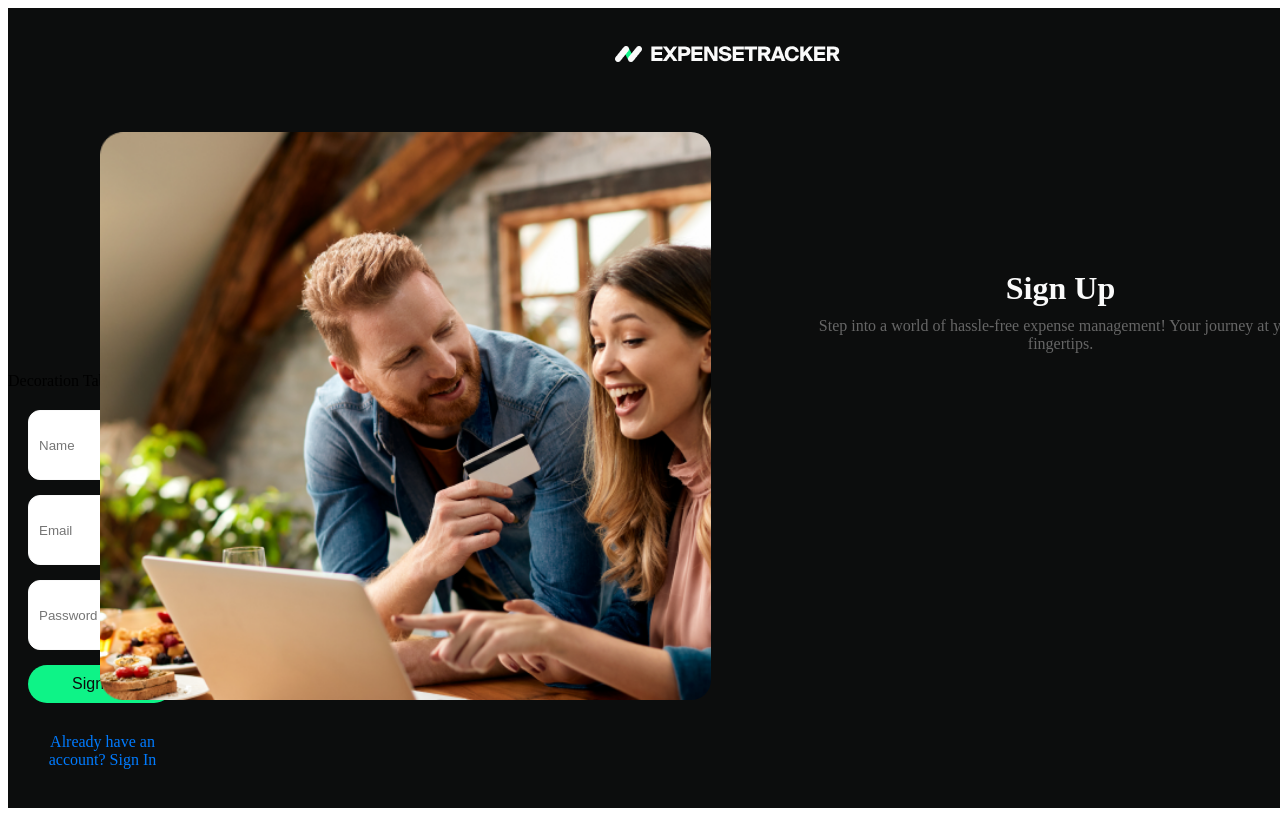
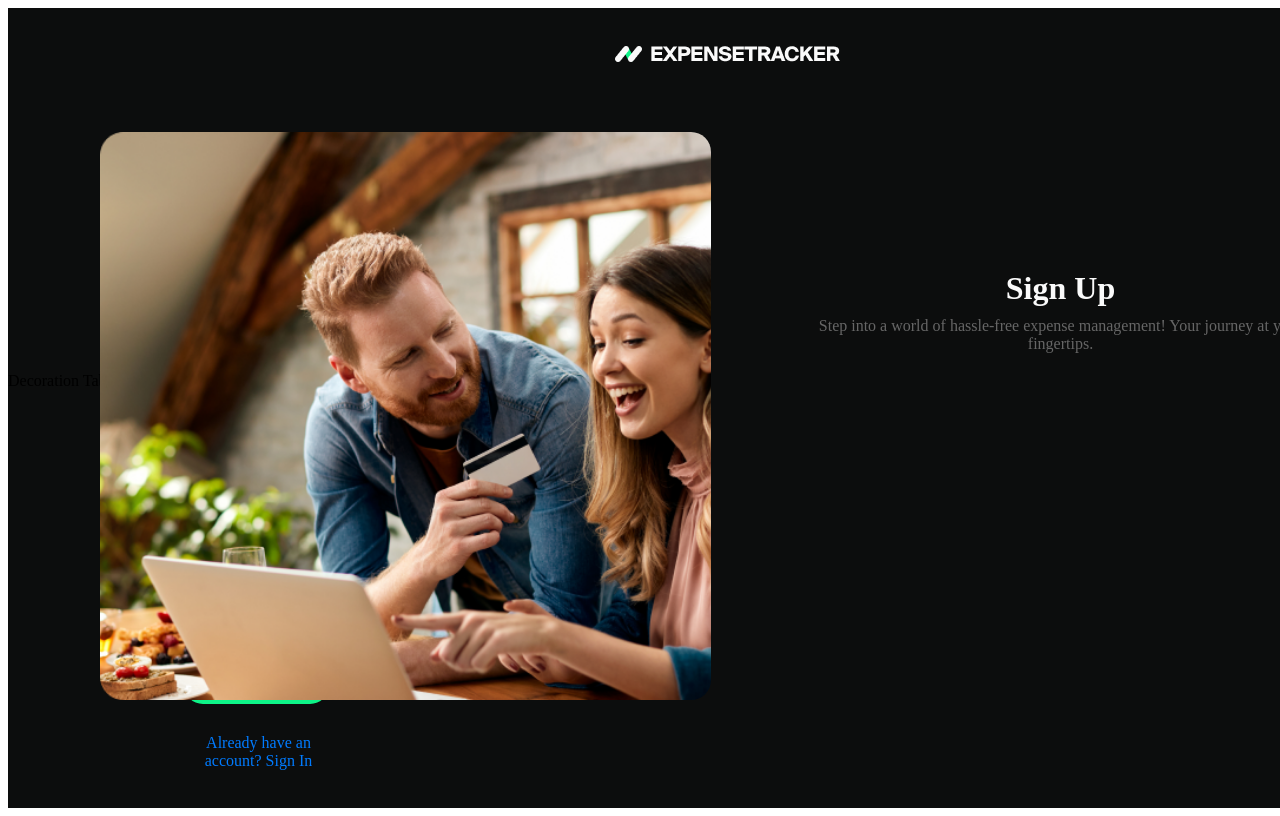
Before and after one commit to Reuelle/expense-tracker, a React (Create React App) app: page /expense-tracker/register in a window 1280 px wide. Shown: the top 816 px of the page. Built offline with nearby package versions, Linux system fonts and the light colour scheme.

Commit message:
Update RegisterPage.module.css

```diff
--- a/src/components/RegisterPage/RegisterPage.module.css
+++ b/src/components/RegisterPage/RegisterPage.module.css
@@ -32,6 +32,9 @@
   height: 48px;
   border-radius: 12px;
   width: 149px;
+   margin-left: 155px;
+  color: rgb(2550, 250, 250);
+   border: 1px solid rgb(2550, 250, 250);
 }
 
 .registerPage button {
```
